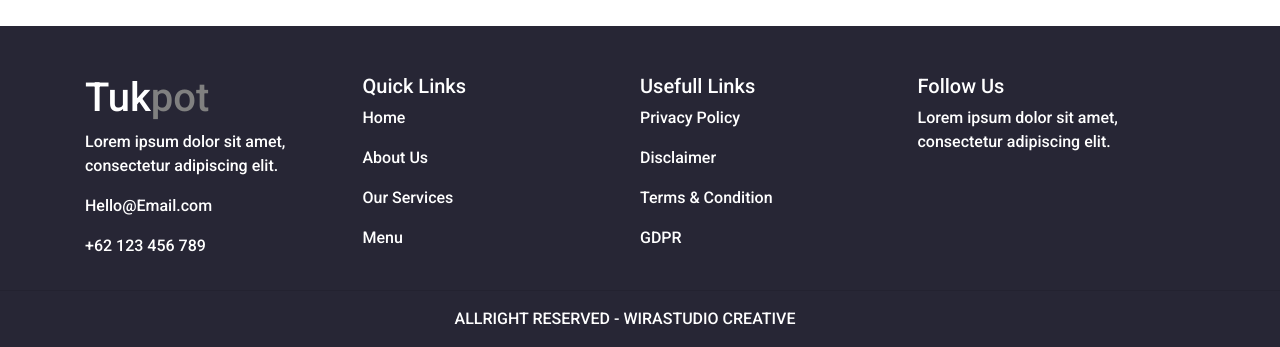
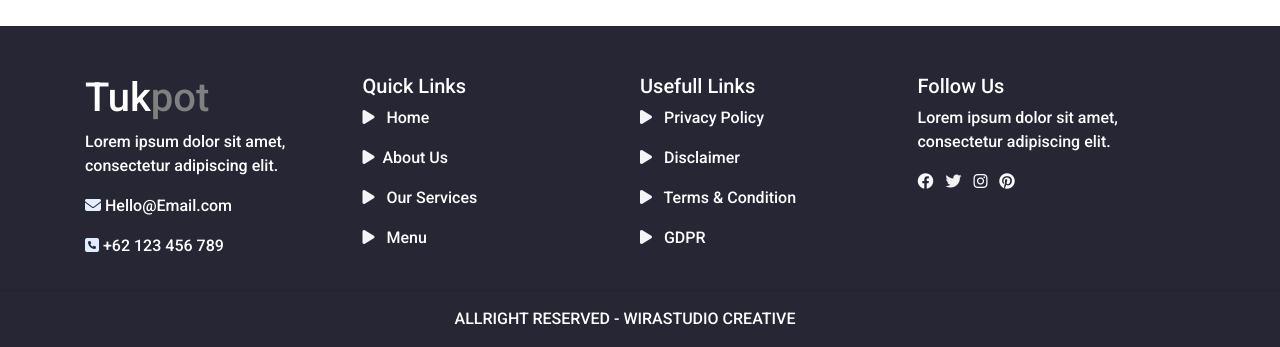
Before and after one commit to Danye-00/PROJECT, a plain HTML site: page index.html in a window 1280 px wide. Shown: the part 9475-9822 px from the top of the page. Drawn offline with Linux system fonts and the light colour scheme.

Commit message:
Update index.html

```diff
--- a/index.html
+++ b/index.html
@@ -378,7 +378,7 @@ background-position: center;">
                 <h1 class="text-webkit">Let Save Your Moments With Us Now</h1>
                 <br>
                 <br>
-                <button class="contact-btn col-md-3  p-3 cont-btn but "> <a href="#" class="ato">CONTACT US</a></button>
+                <button class="contact-btn col-md-3  p-3 but "> <a href="#" class="ato">CONTACT US</a></button>
             </div>
 
 
@@ -551,28 +551,33 @@ background-position: center;">
                     <a href="#" class="ato">Tuk<span class="pot">pot</span></a>
                 </div></h1>
                 <p>Lorem ipsum dolor sit amet, consectetur adipiscing elit.</p>
-                <p>Hello@Email.com</p>
-                <p>+62 123 456 789</p>
+                <p> <i class="fa-solid fa-envelope" style="color: #e5efff;"></i> Hello@Email.com</p>
+                <p><i class="fa-solid fa-square-phone" style="color: #e0ecff;"></i> +62 123 456 789</p>
             </div>
             <div class="col-lg-3 col-sm-6 col-6 mt-5">
                 <h5>Quick Links</h5>
-                <p>Home</p>
-                <p>About Us</p>
-                <p>Our Services</p>
-                <p>Menu</p>
+                <p><i class="fa-solid fa-play" style="color: #f4f5f6;"></i> &nbsp; Home</p>
+                <p><i class="fa-solid fa-play" style="color: #f4f5f6;"></i>&nbsp;  About Us</p>
+                <p><i class="fa-solid fa-play" style="color: #f4f5f6;"></i> &nbsp; Our Services</p>
+                <p><i class="fa-solid fa-play" style="color: #f4f5f6;"></i> &nbsp; Menu</p>
 
             </div>
             <div class="col-lg-3 col-sm-6 col-6 mt-5">
                 <h5>Usefull Links</h5>
-                <p>Privacy Policy</p>
-                <p>Disclaimer</p>
-                <p>Terms & Condition</p>
-                <p>GDPR</p>
+                <p><i class="fa-solid fa-play" style="color: #f4f5f6;"></i> &nbsp; Privacy Policy</p>
+                <p><i  class="fa-solid fa-play" style="color: #f4f5f6;"></i> &nbsp; Disclaimer</p>
+                <p><i class="fa-solid fa-play" style="color: #f4f5f6;"></i> &nbsp; Terms & Condition</p>
+                <p><i class="fa-solid fa-play" style="color: #f4f5f6;"></i> &nbsp; GDPR</p>
             </div>
 
                 <div class="col-lg-3 col-sm-6 col-6 mt-5">
                     <h5>Follow Us</h5>
                     <p>Lorem ipsum dolor sit amet, consectetur adipiscing elit.</p>
+
+                    <p><i class="fa-brands fa-facebook" style="color: #f7f9fd;"></i> &nbsp;
+                        <i class="fa-brands fa-twitter" style="color: #f2f2f2;"></i> &nbsp;
+                        <i class="fa-brands fa-instagram" style="color: #ffffff;"></i> &nbsp;
+                        <i class="fa-brands fa-pinterest" style="color: #fafafa;"></i></p>
 
                 </div>
         </div>
```
